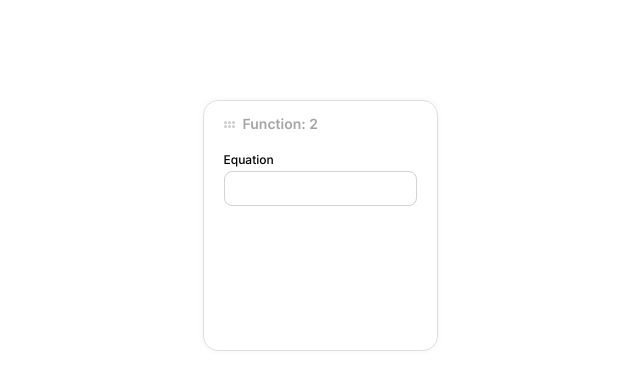
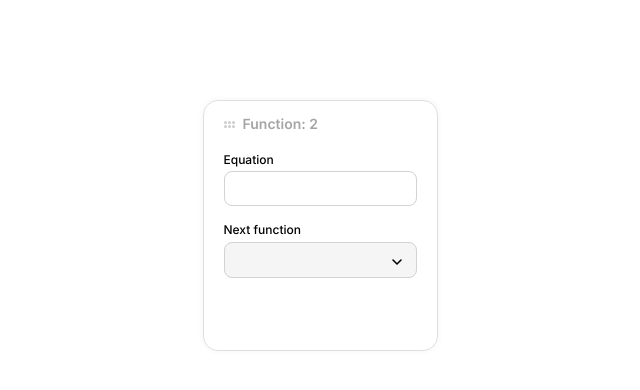
Before and after one commit to CelestialAzure/function-chain, a React (Create React App) app: page / in a window 1280 px wide. Shown: the top 390 px of the page, without its empty margins (320-960 px from the left). Built offline with nearby package versions, Linux system fonts and the light colour scheme.

Commit message:
ADDED : custom Dropdown component (disabled)

```diff
--- a/src/components/CalculatorNode/CalculatorNode.tsx
+++ b/src/components/CalculatorNode/CalculatorNode.tsx
@@ -1,12 +1,14 @@
 import React from "react";
 import Header from "./Header";
 import ExpressionInput from "./ExpressionInput";
+import FunctionPicker from "./FunctionPicker";
 
 const CalculatorNode: React.FC = () => {
   return (
     <div className="calculator-node">
       <Header />
       <ExpressionInput />
+      <FunctionPicker />
     </div>
   );
 };
--- a/src/components/CalculatorNode/FunctionPicker.tsx
+++ b/src/components/CalculatorNode/FunctionPicker.tsx
@@ -1,10 +1,11 @@
 import React from "react";
-import Header from "./Header";
+import Dropdown from "./internalComponents/Dropdown";
 
 const FunctionPicker: React.FC = () => {
   return (
     <div className="function-picker">
-      <Header />
+      <p className="function-picker--header">Next function</p>
+      <Dropdown disabled={true} />
     </div>
   );
 };
--- /dev/null
+++ b/src/components/CalculatorNode/internalComponents/Dropdown.tsx
@@ -0,0 +1,102 @@
+import React, { useState, useRef, useEffect } from "react";
+
+interface Option {
+  id: number;
+  label: string;
+}
+
+interface DropdownProps {
+  options?: Option[];
+  defaultValue?: Option;
+  onChange?: (option: Option) => void;
+  disabled?: boolean;
+}
+
+const Dropdown: React.FC<DropdownProps> = ({
+  options = [
+    { id: 1, label: "Function: 1" },
+    { id: 2, label: "Function: 2" },
+    { id: 3, label: "Function: 3" },
+  ],
+  defaultValue,
+  onChange,
+  disabled,
+}) => {
+  const [isOpen, setIsOpen] = useState(false);
+  const [selectedOption, setSelectedOption] = useState<Option | null>(
+    defaultValue || null
+  );
+  const dropdownRef = useRef<HTMLDivElement>(null);
+
+  useEffect(() => {
+    const handleClickOutside = (event: MouseEvent) => {
+      if (
+        dropdownRef.current &&
+        !dropdownRef.current.contains(event.target as Node)
+      ) {
+        setIsOpen(false);
+      }
+    };
+
+    document.addEventListener("mousedown", handleClickOutside);
+    return () => document.removeEventListener("mousedown", handleClickOutside);
+  }, []);
+
+  const handleSelect = (option: Option) => {
+    setSelectedOption(option);
+    setIsOpen(false);
+    onChange?.(option);
+  };
+  const handleToggle = () => {
+    if (!disabled) setIsOpen(!isOpen);
+  };
+
+  return (
+    <div className="custom-dropdown" ref={dropdownRef}>
+      <button
+        className={`custom-dropdown--trigger ${disabled ? "disabled" : ""}`}
+        onClick={handleToggle}
+        type="button"
+      >
+        <span
+          className={`custom-dropdown${disabled ? "--disabled" : "--selected"}`}
+        >
+          {selectedOption ? selectedOption.label : ""}
+        </span>
+        <svg
+          className={`custom-dropdown--arrow ${
+            isOpen ? "custom-dropdown--arrow--open" : ""
+          }`}
+          fill="none"
+          stroke="currentColor"
+          viewBox="0 0 20 20"
+        >
+          <path
+            strokeLinecap="round"
+            strokeLinejoin="round"
+            strokeWidth={2}
+            d="M5 10 l 5 5 5 -5"
+          />
+        </svg>
+      </button>
+
+      {isOpen && (
+        <div className="custom-dropdown--menu">
+          <ul className="custom-dropdown--list">
+            {options.map((option) => (
+              <li
+                key={option.id}
+                className="custom-dropdown--option"
+                onClick={() => handleSelect(option)}
+              >
+                {option.label}
+              </li>
+            ))}
+          </ul>
+        </div>
+      )}
+    </div>
+  );
+};
+
+export default Dropdown;
--- a/src/styles/app.scss
+++ b/src/styles/app.scss
@@ -14,5 +14,6 @@
 @use "./components/calculatorNode/expressionInput";
 @use "./components/calculatorNode/functionPicker";
 @use "./components/calculatorNode/nodeConnector";
+@use "./components/calculatorNode/internalComponents/dropdown";
 
 //* Pages -->
--- a/src/styles/components/calculatorNode/_expressionInput.scss
+++ b/src/styles/components/calculatorNode/_expressionInput.scss
@@ -11,5 +11,6 @@
     border-radius: 8px;
     padding: 9px 11px;
     width: 100%;
+    color: #252525;
   }
 }
--- a/src/styles/components/calculatorNode/_functionPicker.scss
+++ b/src/styles/components/calculatorNode/_functionPicker.scss
@@ -0,0 +1,9 @@
+.function-picker {
+  margin-top: 17px;
+  &--header {
+    font-weight: 500;
+    font-size: 12px;
+    line-height: 14.52px;
+    margin-bottom: 4px;
+  }
+}
--- /dev/null
+++ b/src/styles/components/calculatorNode/internalComponents/_dropdown.scss
@@ -0,0 +1,67 @@
+.custom-dropdown {
+  width: 100%;
+  max-width: 320px;
+  position: relative;
+
+  &--trigger {
+    width: 100%;
+    padding: 9px 11px;
+    background: white;
+    border: 1px solid #d3d3d3;
+    border-radius: 8px;
+    display: flex;
+    align-items: center;
+    justify-content: space-between;
+    cursor: pointer;
+    transition: all 0.2s ease;
+    &.disabled {
+      cursor: not-allowed;
+      background-color: #f5f5f5;
+    }
+  }
+
+  &--selected {
+    color: #252525;
+  }
+  &--disabled {
+    color: #b7b7b7;
+  }
+
+  &--arrow {
+    width: 16px;
+    height: 16px;
+    transition: transform 0.2s ease;
+
+    &--open {
+      transform: rotate(180deg);
+    }
+  }
+
+  &--menu {
+    position: absolute;
+    top: calc(100% + 4px);
+    left: 0;
+    width: 100%;
+    background: white;
+    border: 1px solid #e2e8f0;
+    border-radius: 6px;
+    box-shadow: 0 4px 6px -1px rgba(0, 0, 0, 0.1),
+      0 2px 4px -1px rgba(0, 0, 0, 0.06);
+    z-index: 10;
+  }
+
+  &--list {
+    list-style: none;
+  }
+
+  &--option {
+    padding: 8px 16px;
+    color: #252525;
+    font-size: 12px;
+    cursor: pointer;
+    transition: background-color 0.2s ease;
+    &:hover {
+      background-color: #f8f9fa;
+    }
+  }
+}
```
